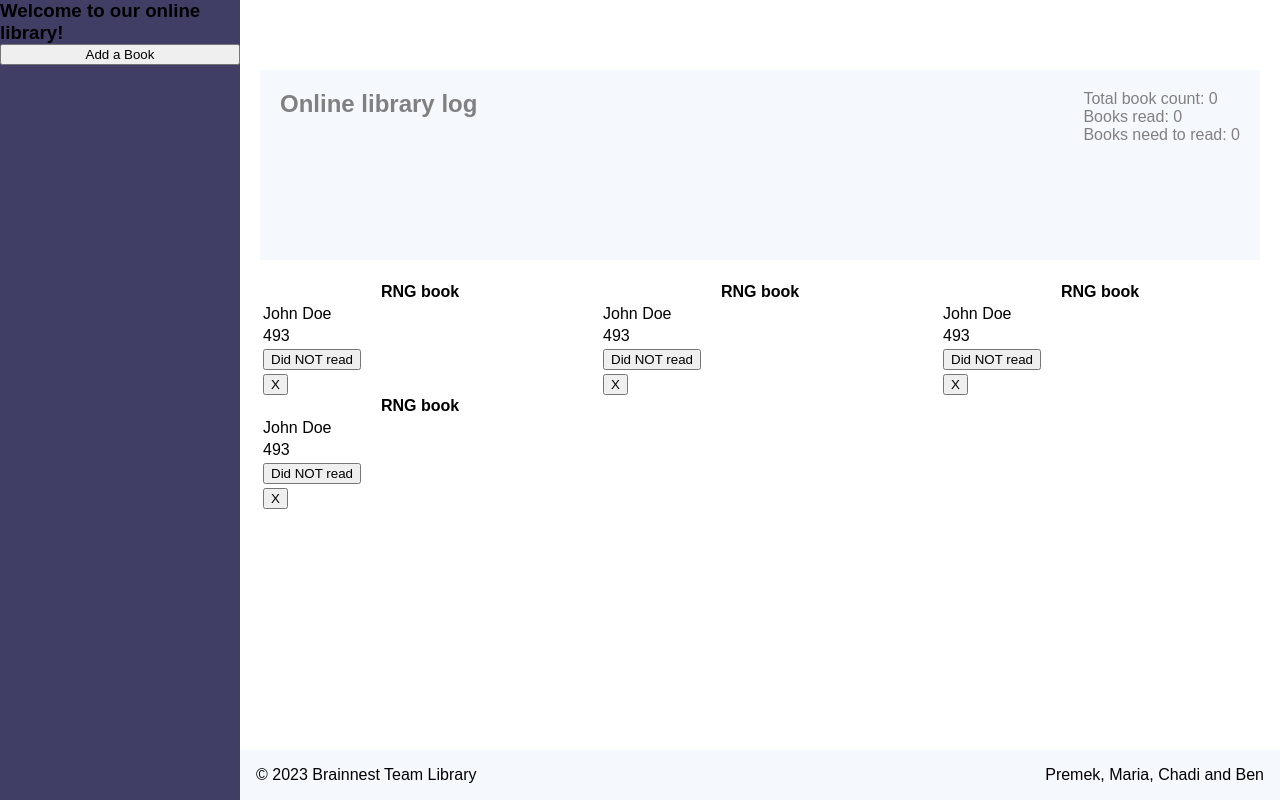
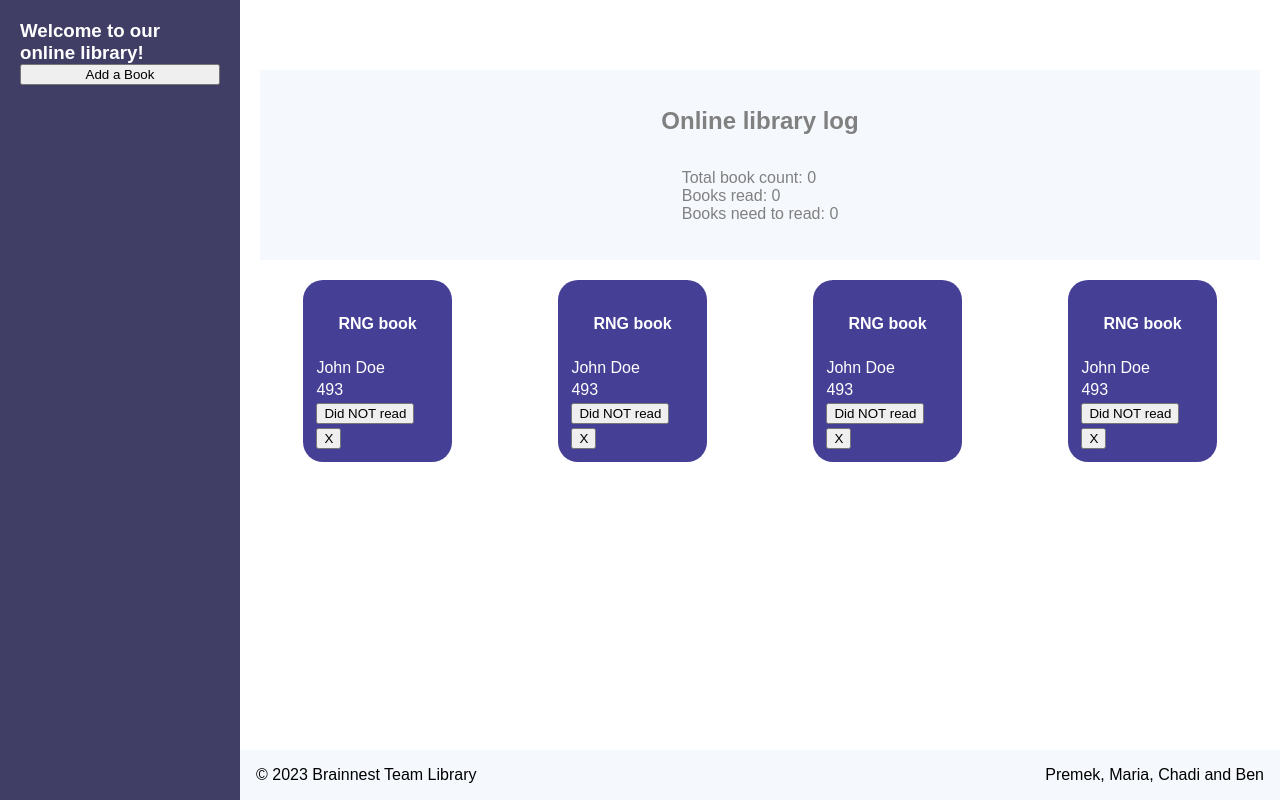
Before and after one commit to chadikoberssy/Brainnest-Book-Library, a plain HTML site: page index.html in a window 1280 px wide. Drawn offline with Linux system fonts and the light colour scheme.

Commit message:
fixed stylings for the new html

```diff
--- a/style.css
+++ b/style.css
@@ -41,9 +41,12 @@ h6, p {
   }
 
   .sidebar {
-    display: none;
+    color: white;
     grid-area: sidenav;
     background-color: var(--dark-blue);
+    display: flex;
+    flex-direction: column;
+    padding: 20px;
   }
 
   @media only screen and (min-width: 46.875em) {
@@ -107,32 +110,41 @@ h6, p {
 
 .main-header {
   display: flex;
-  justify-content: space-between;
+  flex-direction: column;
+  justify-content: space-around;
   margin: 20px;
   padding: 20px;
   height: 150px;
   background-color: var(--very-light-blue);
   color: gray;
 }
+.main-header h2,
+.main-header div {
+  margin: 0 auto;
+}
 
 #bookshelf {
   display: grid;
-  grid-template-columns: repeat(
-    auto-fit,
-    minmax(265px, 1fr)
-  );
+  grid-template-columns: 1fr 1fr 1fr 1fr;
   grid-auto-rows: 94px;
   grid-gap: 20px;
   margin: 20px;
+
 }
 
-.books {
+table {
+  background-color: var(--light-violet);
+  border-radius: 20px;
+  color: white;
+  padding: 10px;
+  margin: auto;
+}
+
+.book-header {
   display: flex;
   align-items: center;
   justify-content: space-between;
   padding: 20px;
-  background-color: var(--light-violet);
-  border-radius: 20px;
 }
 
 /* pop up */
```
